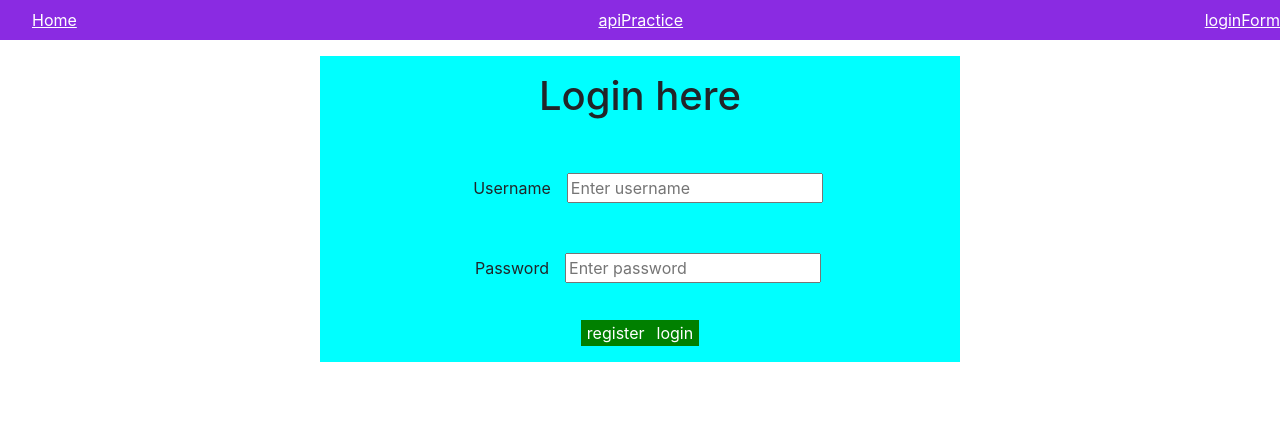
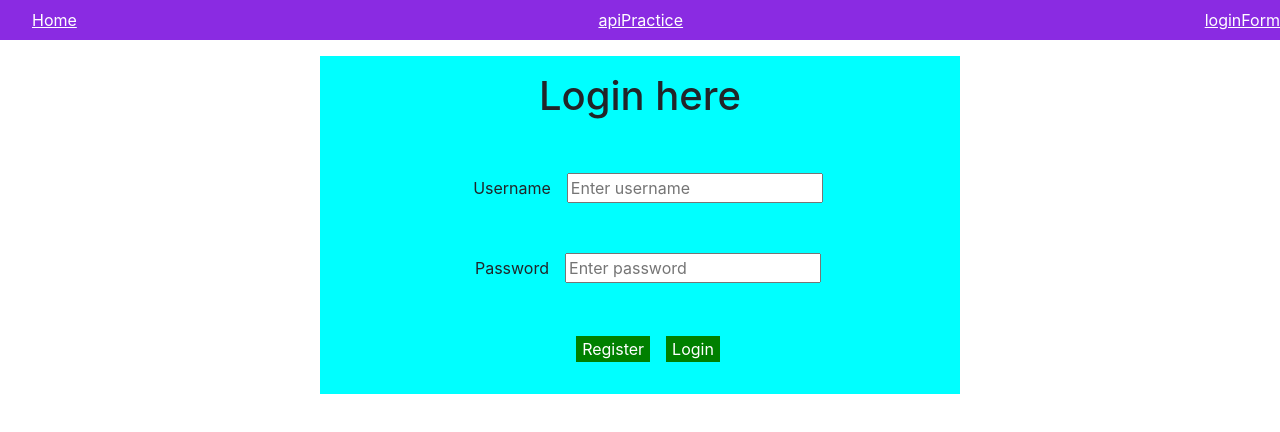
Before and after one commit to Renuka-Bandaru/react-js-practice, a React (Create React App) app in the folder react-practice/: page /loginForm in a window 1280 px wide. Shown: the top 432 px of the page. Built offline with nearby package versions, Linux system fonts and the light colour scheme.

Commit message:
registering a new user functionality implimented

```diff
--- a/react-practice/src/components/apiPractice/apiPractice.js
+++ b/react-practice/src/components/apiPractice/apiPractice.js
@@ -5,15 +5,18 @@ import './apiPractice.css';
 function ApiPractice() {
     const user = sessionStorage.getItem("name");
     const userpass = sessionStorage.getItem("access")
-    const [movies, setMovies] = useState([]);
+    const [products, setProducts] = useState([]);
     const [loading, setLoading] = useState(false);
-    const fetchMoviesAxios = async () => {
+
+// fetching products by using fake api axios get method
+
+    const fetchProductsAxios = async () => {
         setLoading(true)
         try {
             const response = await axios.get("https://fakestoreapi.com/products")
-            const movieList = response.data
-            console.log(movieList)
-            setMovies(movieList)
+            const productList = response.data
+            console.log(productList)
+            setProducts(productList)
         } catch (error) {
             console.error("Axios error:", error)
         } finally {
@@ -26,13 +29,13 @@ function ApiPractice() {
                 <h1>Hi {user}</h1>
                 <h1>Products you may like</h1>
 
-        <button onClick = {fetchMoviesAxios}>Click here</button>
+                <button onClick={fetchProductsAxios}>Click here</button>
                 {/* <h1>{movies.map(ele => ele.title )}</h1> */}
             </div>
             <div>
-            {movies.map(ele => {
-                return(
-                    <img className="data" src={ele.image}/>
+                {products.map(ele => {
+                    return (                             // map function to display products
+                        <img className="data" src={ele.image} />
                     )
                 })}
             </div>
--- a/react-practice/src/components/loginForm/loginForm.js
+++ b/react-practice/src/components/loginForm/loginForm.js
@@ -4,17 +4,18 @@ import axios from 'axios';
 import React, { useState } from 'react';
 function LoginForm() {
     const navigate = useNavigate();
-    const [data, setData] = useState([]);
+    // const [data, setData] = useState([]);
     const [username, setUsername] = useState("")
     const [pass, setPassword] = useState("")
+
     function getUsername(event) {
-        setUsername(event.target.value)
+        setUsername(event.target.value)     // state created for username and password
     }
     function getPassword(event) {
         setPassword(event.target.value)
     }
     // function getUserDetails(event){
-    // if(username==="renuka" && pass === "12345" ){
+    // if(username==="renuka" && pass === "12345" ){        // by giving hard code data i have practiced navigation
     //     navigate("/apiPractice")
     // }else{
     //     alert("username is not found")
@@ -22,7 +23,11 @@ function LoginForm() {
 
     // }
 
-    async function getUserCredientials() {
+    async function registerUser() {
+
+        // checking how Authentication is working by using fake api
+
+
         // const userAuth = await axios.post("https://api.escuelajs.co/api/v1/auth/login", {
         //     email: "john@mail.com",
         //     password: "changeme"
@@ -34,31 +39,51 @@ function LoginForm() {
         // const result = userAuth.data;
         // console.log(result)
         // setData(userAuth)
+        // sessionStorage.setItem("name", "john")
+        // sessionStorage.setItem("access", userAuth.data.access_token)
+        // navigate("/apiPractice")
+
+
 
         const createUser = await axios.post("https://api.escuelajs.co/api/v1/users/", {
-            name: "pramod",
-            email: username,
+            name: "user",
+            email: username,                     //creating a new user by using fake api post method
             password: pass,
             avatar: "https://picsum.photos/800",
         })
-            console.log(createUser.data)
-        // sessionStorage.setItem("name", "john")
-        // sessionStorage.setItem("access", userAuth.data.access_token)
-        // navigate("/apiPractice")
-        sessionStorage.setItem("name",createUser.data.email)
-        sessionStorage.setItem("password",createUser.data.password)
+        console.log(createUser.data)
+
+        sessionStorage.setItem("name", createUser.data.email)   // name, password stored in sessionstorage
+        sessionStorage.setItem("password", createUser.data.password)
 
     }
 
-   async function userLogin(){
-        const newUser = sessionStorage.getItem("name");
-        const newPass = sessionStorage.getItem("password")
+    async function userLogin() {
+        const newUser = username;
+        const newPass = pass;
 
-        const getUser = await axios.post("https://api.escuelajs.co/api/v1/auth/login",{
+        const getUser = await axios.post("https://api.escuelajs.co/api/v1/auth/login", {
             email: newUser,
             password: newPass
         })
-        console.log(newUser,newPass,getUser)
+        console.log(newUser, newPass)
+        const token = getUser.data.access_token
+        console.log(getUser.data.access_token)
+
+// checking the user is registered user or not by using access_token
+
+        const validUser = await axios.get("https://api.escuelajs.co/api/v1/auth/profile",
+            { headers: { Authorization: `Bearer ${token}` } });
+
+        console.log(validUser)
+        console.log(validUser.config.headers.Authorization)
+        sessionStorage.setItem("token", validUser.config.headers.Authorization)
+        if (sessionStorage.getItem("token")) {
+            navigate("/apiPractice");
+        }
+        else {
+            alert("your are not valid user")
+        }
 
     }
 
@@ -80,21 +105,14 @@ function LoginForm() {
                         <input type="password" id="formGroupExampleInput2" onChange={getPassword} placeholder="Enter password" />
                     </div>
                     <div>
-                        <button onClick={getUserCredientials}>register</button>
-                        <button onClick={userLogin}>login</button>
+                        <button className='m-3' onClick={registerUser}>Register</button>
+                        <button onClick={userLogin}>Login</button>
                     </div>
                 </div>
             </div>
             <h1>{username}</h1>
             <h1>{pass}</h1>
 
-            {/* <div>
-                {data.map(ele => {
-                    return(
-                        <img className='product-image' src={ele.image}/>
-                    )
-                })}
-            </div> */}
         </>
     )
 }
```
Lines whose indentation alone changed are shown as unchanged.
